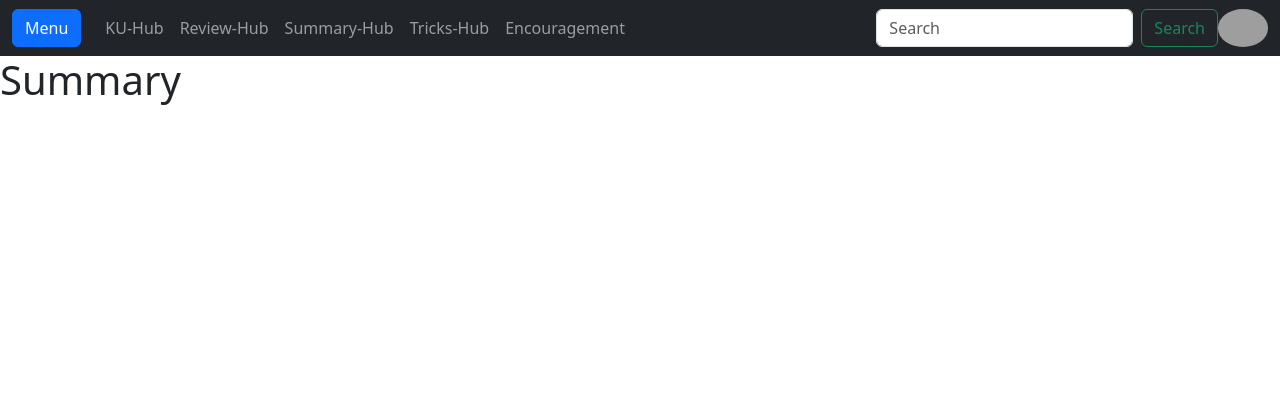
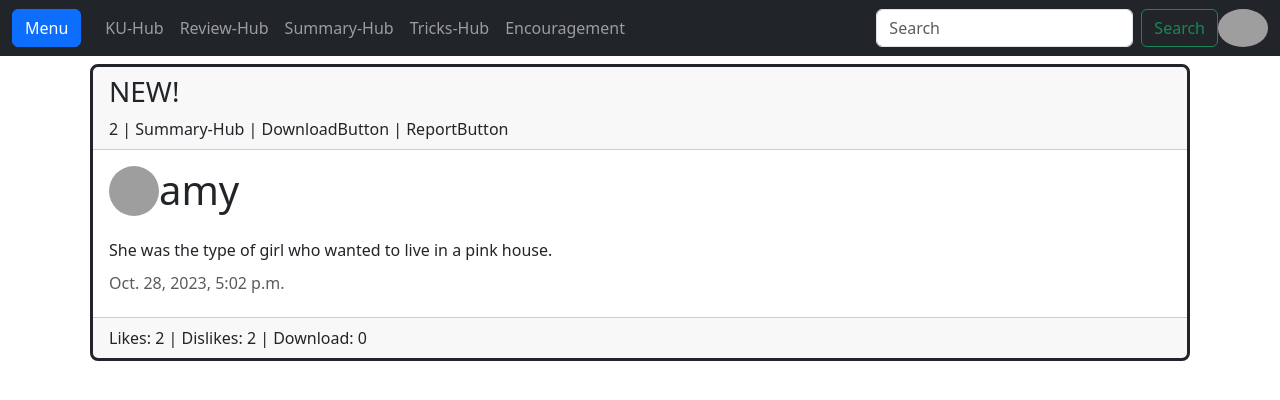
Before and after one commit to SmileyFaceZ/KU-Hub, a Django app: page /kuhub/summary-hub/ in a window 1280 px wide. Shown: the top 400 px of the page. Run offline with Django 4.2, Linux system fonts and the light colour scheme; data comes from the database, SQL or seed files in the repository; grey boxes are pictures that could not be loaded.

Commit message:
Implement display summary post

```diff
--- a/kuhub/templates/kuhub/summary.html
+++ b/kuhub/templates/kuhub/summary.html
@@ -1,9 +1,37 @@
 {% extends "base.html" %}
 
 {% block title %}
-    <title>Summary-Hub</title>
+    <title>Review-Hub</title>
 {% endblock %}
 
 {% block content %}
-    <h1>Summary</h1>
+<div class="container">
+    {% if summary_post_list %}
+        {% for post in summary_post_list %}
+            <div class="card border border-dark border-3 m-2 rounded-3">
+                <div class="card-header">
+                    {% if post.was_published_recently_post %}
+                        <h3>NEW!</h3>
+                    {% endif %}
+                    {{ post.id }} | {{ post.tag_id.tag_text }} | DownloadButton | ReportButton
+                </div>
+                <div class="card-body">
+                    <img class="float-start rounded-circle" src="https://images.unsplash.com/photo-1603984973710-e915353b35fa?ixlib=rb-4.0.3&ixid=M3wxMjA3fDB8MHxzZWFyY2h8Mnx8YW1hemluZyUyMHBpY3R1cmV8ZW58MHx8MHx8fDA%3D&w=1000&q=80" width="50" height="50">
+                    <h4 class="card-title m-auto h1">{{ post.username }}</h4>
+                    <br>
+                    <p class="card-text">{{ post.post_content }}</p>
+                    <h6 class="card-subtitle mb-2 text-muted">{{ post.post_date }}</h6>
+                </div>
+                <div class="card-footer">
+                    Likes: {{ post.post_likes }} |
+                    Dislikes: {{ post.post_dislikes }} |
+                    Download: {{ post.downloads.first.download_count | default:0 }}
+                </div>
+            </div>
+        {% endfor %}
+    {% else %}
+        <h1>No posts are available.</h1>
+    {% endif %}
+</div>
+
 {% endblock %}
--- a/kuhub/views.py
+++ b/kuhub/views.py
@@ -15,11 +15,11 @@ class ReviewHubView(generic.ListView):
 
 class SummaryHubView(generic.ListView):
     template_name = 'kuhub/summary.html'
-    context_object_name = 'latest_post_list'
+    context_object_name = 'summary_post_list'
 
     def get_queryset(self):
         """Return recently published summary posts."""
-        return Post.objects.order_by('-post_date')
+        return Post.objects.filter(tag_id=2).order_by('-post_date')
 
 
 class TricksHubView(generic.ListView):
```
